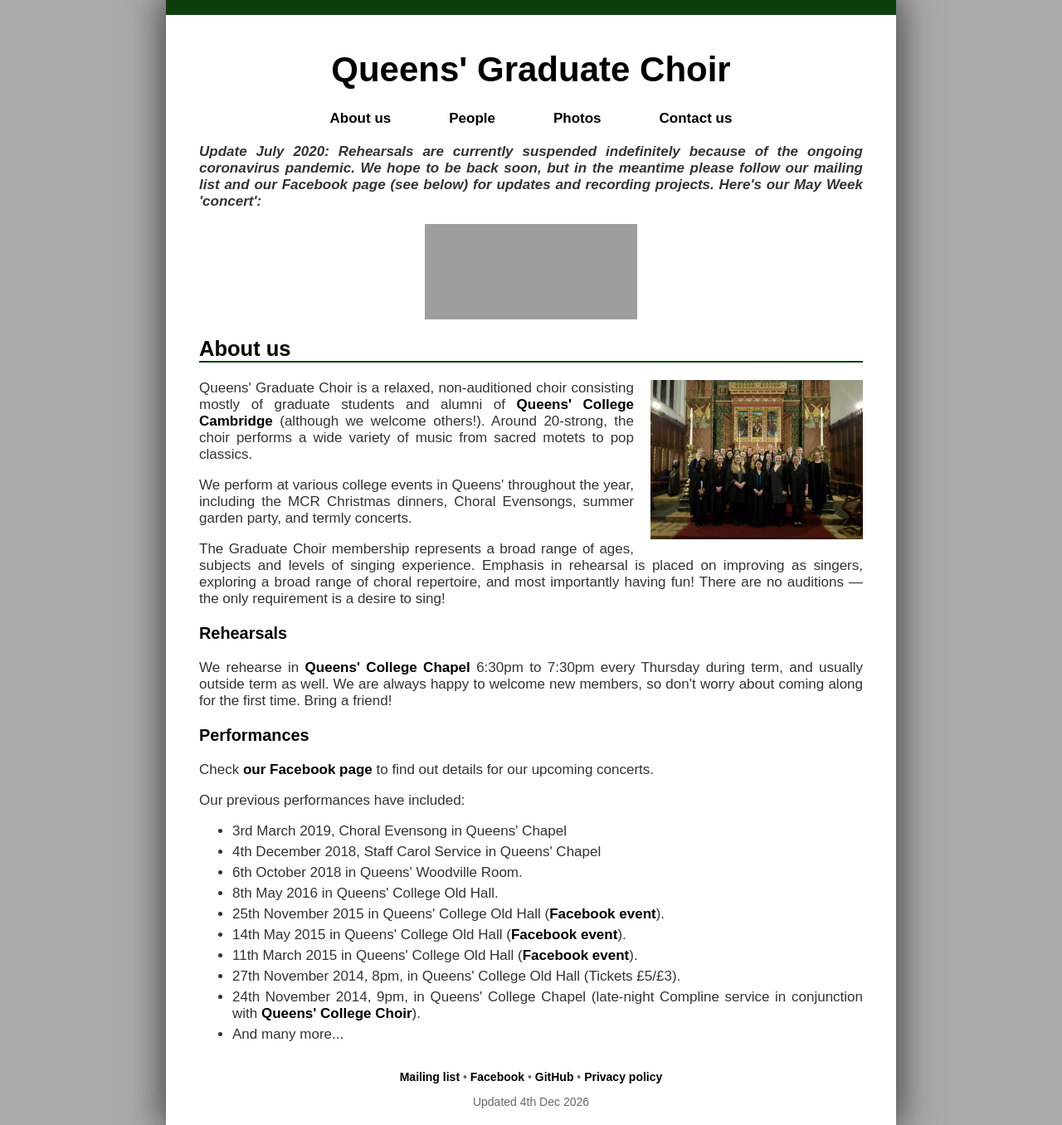
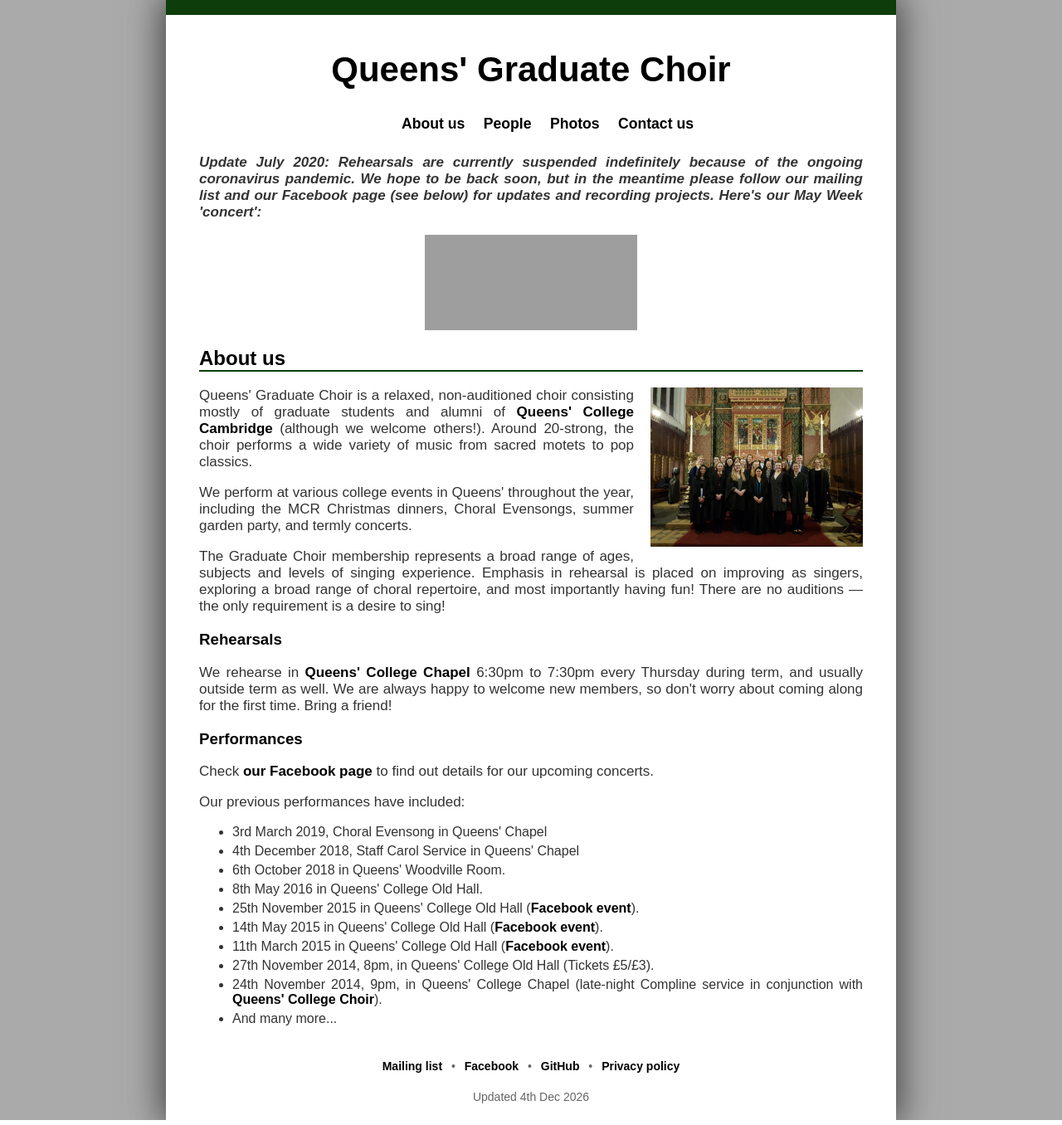
Before and after one commit to jftsang/qgradchoir, a PHP site: page /about.php in a window 1280 px wide. Shown: the whole page at 83% size. Run offline with PHP 8.4, Linux system fonts and the light colour scheme; grey boxes are pictures that could not be loaded.

Commit message:
navs and styling

```diff
--- a/about.php
+++ b/about.php
@@ -1,17 +1,16 @@
 <?php require 'header.php'; ?>
 <section>
 
-<p><strong><em>Update July 2020: Rehearsals are currently suspended indefinitely
+<p class="announcement">Update July 2020: Rehearsals are currently suspended indefinitely
 because of the ongoing coronavirus pandemic. We hope to be back soon, but in the
 meantime please follow our mailing list and our Facebook page (see below) for
-updates and recording projects. Here's our May Week 'concert':</em></strong></p>
+updates and recording projects. Here's our May Week 'concert':</p>
 <center>
 <iframe width="256" height="115"
 src="https://www.youtube-nocookie.com/embed/3v8kIhulGl8" frameborder="0"
 allow="accelerometer; autoplay; encrypted-media; gyroscope; picture-in-picture"
 allowfullscreen></iframe>
 </center>
-
 </section>
 
 <section>
--- a/bottombar.php
+++ b/bottombar.php
@@ -1,6 +1,7 @@
 <footer>
 <div class="spacer"></div>
 
+<nav class="bottom-nav">
 <p id="extlns">
 <a class="extln" href="https://lists.cam.ac.uk/mailman/listinfo/quen-mcr-choir">Mailing list</a>
 &bullet;
@@ -10,6 +11,7 @@
 &bullet;
 <a href="/privacy.php">Privacy policy</a>
 </p>
+</nav>
 
 <p id="upd">Updated <?php echo date("jS M Y", getlastmod()); ?></p>
 </footer>
--- a/header.php
+++ b/header.php
@@ -17,5 +17,12 @@
 <header>
 <h1>Queens' Graduate Choir</h1>
 
-<?php require_once("topbar.php"); ?>
+<nav class="main-nav">
+<ul>
+    <li><a href="/index.php">About us</a></li>
+    <li><a href="/people.php">People</a></li>
+    <li><a href="/photos.php">Photos</a></li>
+    <li><a href="/contact.php">Contact us</a></li>
+</ul>
+</nav>
 </header>
--- a/style.css
+++ b/style.css
@@ -1,7 +1,9 @@
+* {
+    font-family:sans-serif;
+}
+
 html{
     background-color:#aaa;
-    font-size:17px;
-    font-family:sans-serif;
     text-align:justify;
     color:#333;
 }
@@ -13,6 +15,10 @@ body{
     background-color:#fff;
     border-top:18px solid #0C3D0A;
     box-shadow:0 0 40px 5px #444;
+}
+
+p {
+    font-size:17px;
 }
 
 h1{
@@ -45,6 +51,50 @@ a:hover{
     text-decoration:underline;
 }
 
+nav ul {
+    margin: 0;
+    position: -webkit-sticky; /* Safari */
+    position: sticky;
+    top: 0;
+}
+
+nav li {
+    display: inline;
+}
+
+nav a {
+    display: inline-block;
+    padding: .5em;
+    text-decoration: none;
+    border-radius: 15px;
+}
+
+nav a:hover {
+    background-color: rgba(0, 80, 0, 0.15);
+}
+
+.main-nav {
+    text-align: center;
+    font-size: 1.1em;
+    font-weight: lighter;
+    /* border-bottom: 1px solid rgba(0, 80, 0, 0.25); */
+}
+
+#extlns{
+    margin:0;
+    text-align:center;
+    font-size:14px;
+    color:#666;
+}
+
+a.extln{
+    margin:0;
+    text-align:center;
+    font-size:14px;
+    color:#666;
+}
+
+
 img.thumb{
     width:256px;
     margin:0 0 20px 20px;
@@ -63,6 +113,11 @@ img.people{
     text-align: center;
 }
 
+p.announcement{
+    font-weight: bold;
+    font-style: italic;
+}
+
 p.caption{
     margin-top: 0;
     text-align: center;
@@ -77,20 +132,6 @@ li{
 }
 
 
-#extlns{
-    margin:0;
-    text-align:center;
-    font-size:14px;
-    color:#666;
-}
-
-a.extln{
-    margin:0;
-    text-align:center;
-    font-size:14px;
-    color:#666;
-}
-
 #upd{
     margin:0;
     margin-top: 1em;
--- a/topbar.php
+++ /dev/null
@@ -1,10 +0,0 @@
-<nav>
-<table style="text-align: center; margin-left: auto; margin-right: auto; clear: both;">
-<tr>
-<td style="padding-left: 2em; padding-right: 2em;"><a href="/index.php">About us</a></td>
-<td style="padding-left: 2em; padding-right: 2em;"><a href="/people.php">People</a></td>
-<td style="padding-left: 2em; padding-right: 2em;"><a href="/photos.php">Photos</a></td>
-<td style="padding-left: 2em; padding-right: 2em;"><a href="/contact.php">Contact us</a></td>
-</tr>
-</table>
-</nav>
```
